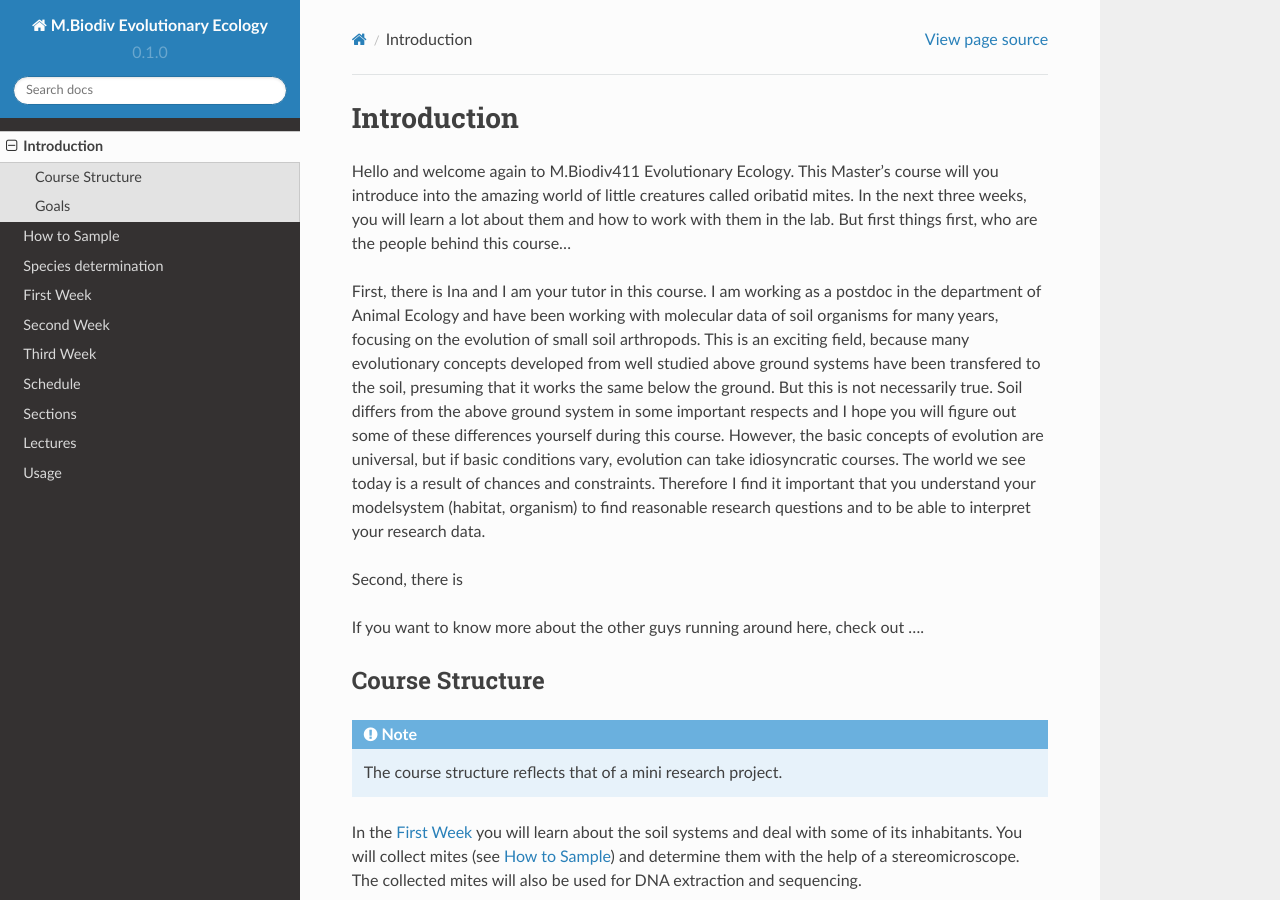
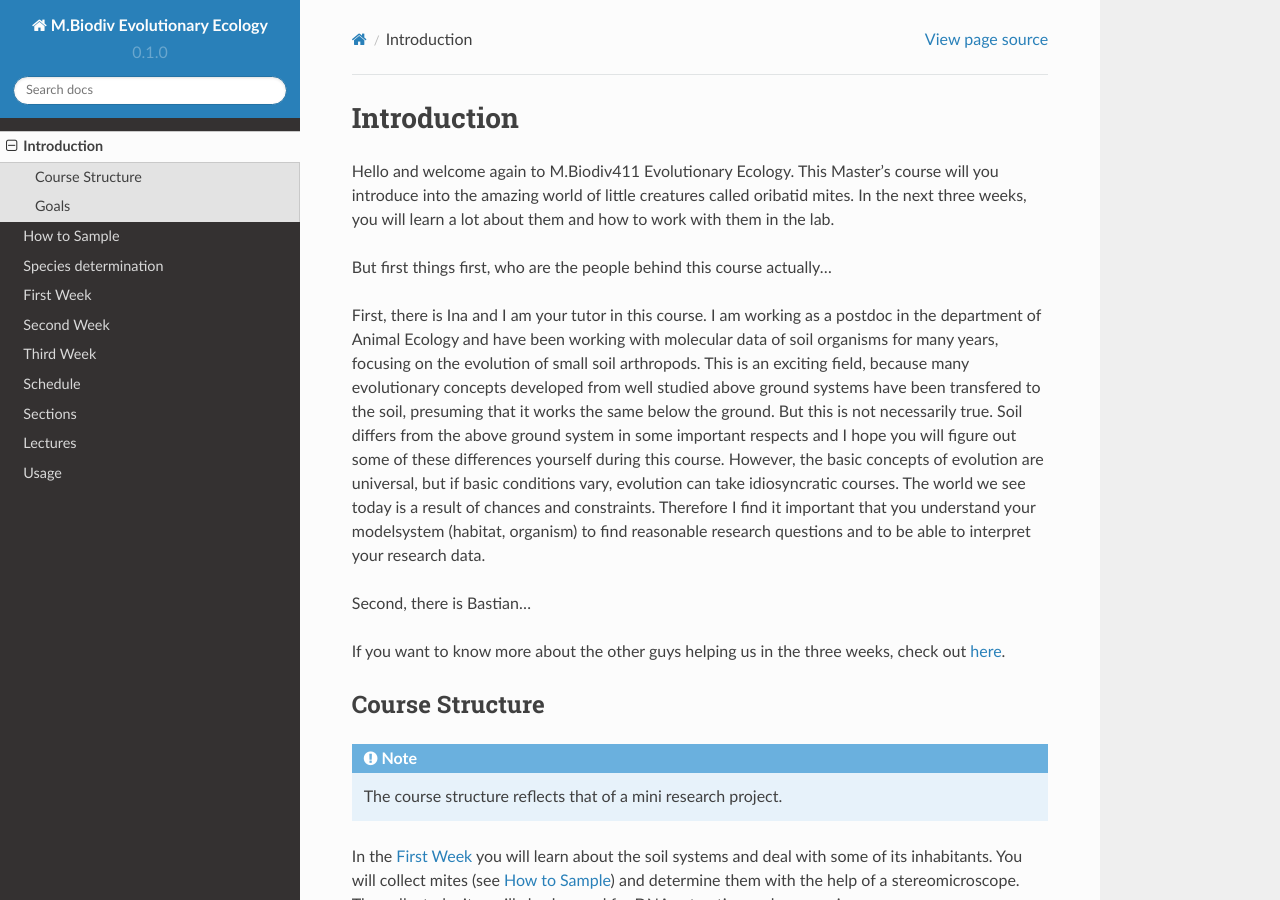
Before and after one commit to bheimbu/evolutionary_ecology, a Sphinx documentation site: the page built from docs/source/introduction.rst, in a window 1280 px wide and 900 px high. Built offline with Sphinx 7.4.7 and the Read the Docs theme 2.0.0, drawn with Linux system fonts in a browser that asks for light colours.

Commit message:
Update introduction.rst

```diff
--- a/docs/source/introduction.rst
+++ b/docs/source/introduction.rst
@@ -1,15 +1,17 @@
 Introduction
 ============
 
-Hello and welcome again to M.Biodiv411 Evolutionary Ecology. This Master's course will you introduce into the amazing world of little creatures called oribatid mites. In the next three weeks, you will learn a lot about them and how to work with them in the lab. But first things first, who are the people behind this course...
+Hello and welcome again to M.Biodiv411 Evolutionary Ecology. This Master's course will you introduce into the amazing world of little creatures called oribatid mites. In the next three weeks, you will learn a lot about them and how to work with them in the lab.
+
+But first things first, who are the people behind this course actually...
 
 First, there is Ina and I am your tutor in this course. I am working as a postdoc in the department of Animal Ecology and have been working with molecular data of soil organisms for many years, focusing on the evolution of small soil arthropods. This is an exciting field, because many evolutionary concepts developed from well studied above ground systems have been transfered to the soil, presuming that it works the same below the ground. But this is not necessarily true. Soil differs from the above ground system in some important respects and I hope you will figure out some of these differences yourself during this course. However, the basic concepts of evolution are universal, but if basic conditions vary, evolution can take idiosyncratic courses. The world we see today is a result of chances and constraints.
 Therefore I find it important that you understand your modelsystem (habitat, organism) to find reasonable research questions and to be able to interpret your research data.
 
-Second, there is
+Second, there is Bastian...
 
 
-If you want to know more about the other guys running around here, check out ....
+If you want to know more about the other guys helping us in the three weeks, check out `here <https://www.uni-goettingen.de/de/mitarbeiter/107729.html>`_.
 
 
 Course Structure
```
